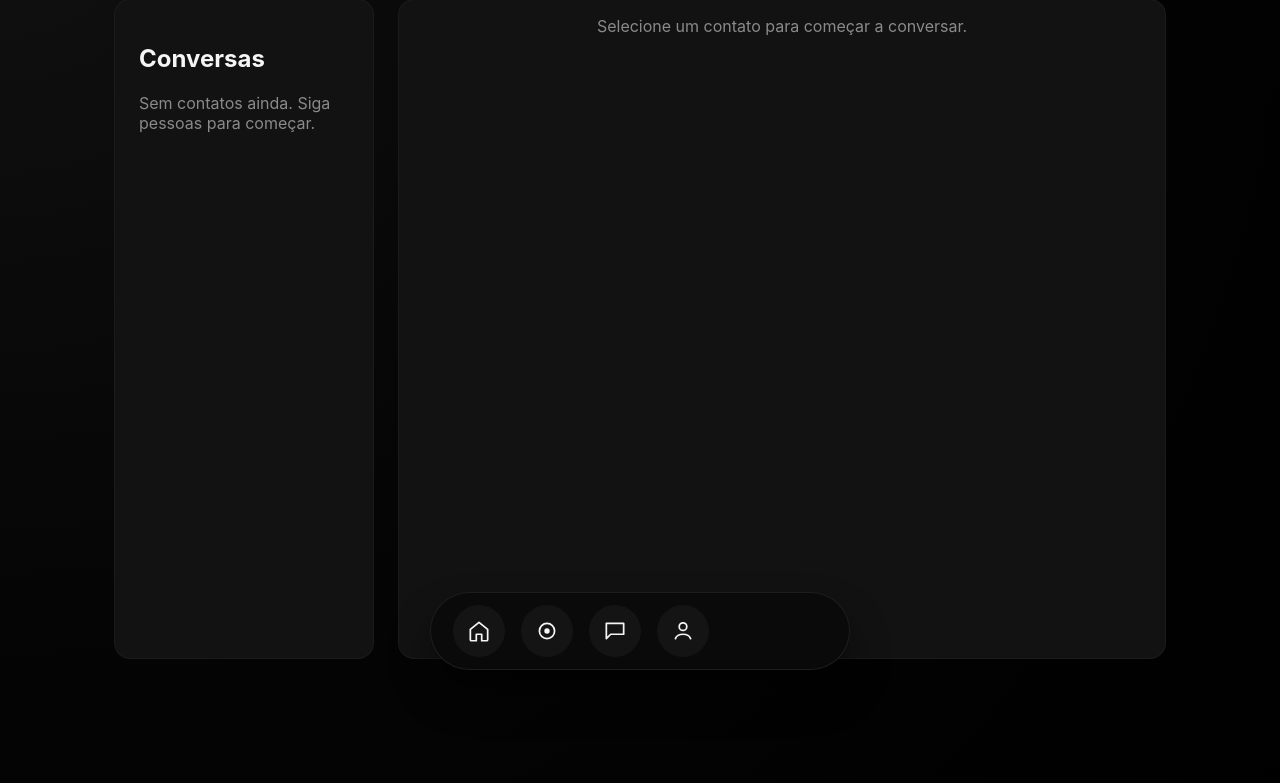
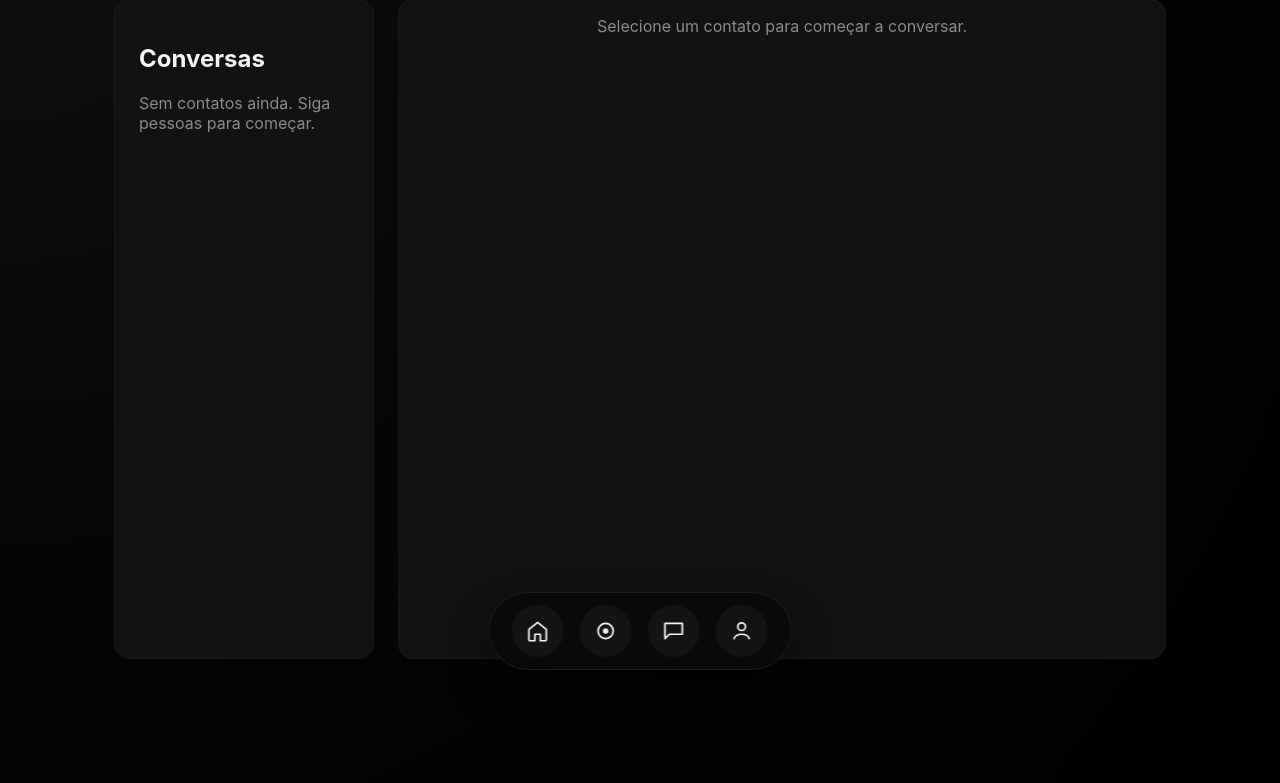
Before and after one commit to jorgerpg/retrofagia, a Flask app: page /chat in a window 1280 px wide. Shown: the part 114-897 px from the top of the page. Run offline with Flask 3, Linux system fonts and the light colour scheme; the visitor is signed in with stand-in values (Sample User, id 1); data comes from the database, SQL or seed files in the repository; data that the repository does not hold is empty; some libraries are stand-ins or nearby versions.

Commit message:
fixed nav bottom

```diff
--- a/app/static/style.css
+++ b/app/static/style.css
@@ -131,7 +131,8 @@ a:hover {
   box-shadow: 0 24px 40px rgba(0, 0, 0, 0.45);
   backdrop-filter: blur(14px);
   z-index: 11;
-  width: min(420px, calc(100% - 3rem));
+  width: auto;
+  max-width: 100%;
 }
 
 .bottom-nav-item {
```
